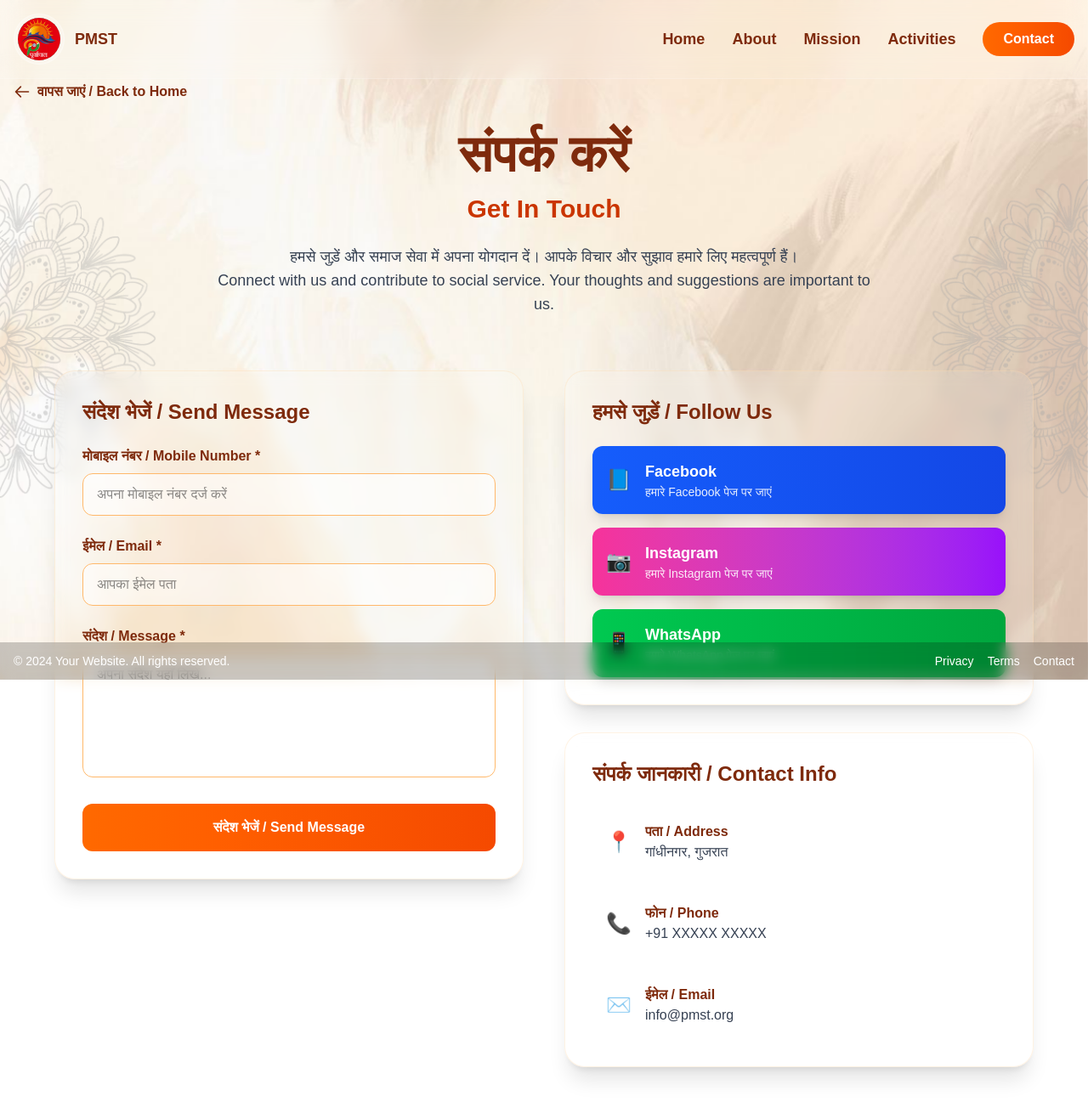
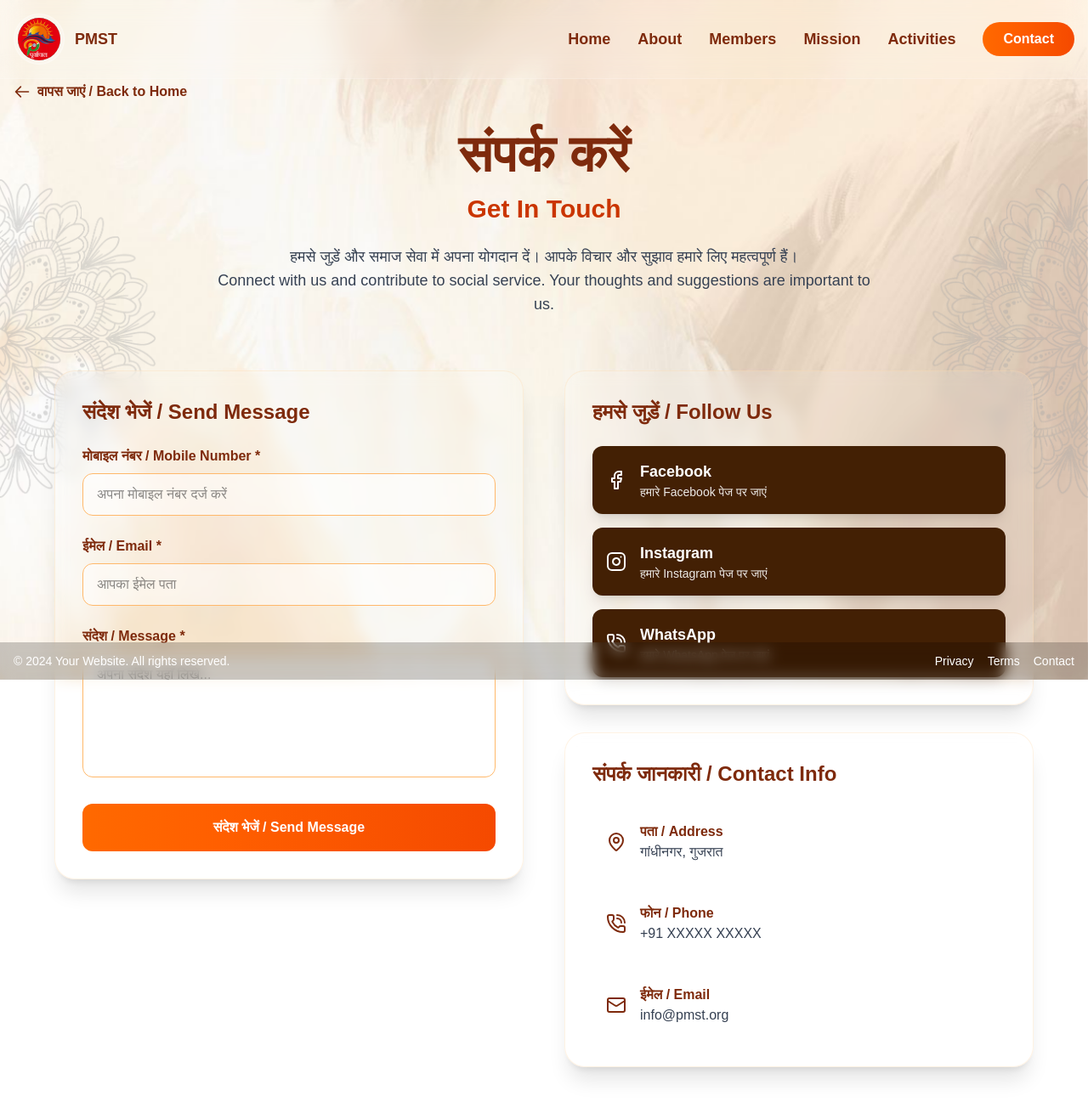
Before and after one commit to sayaji-jay/PMST-webiste, a Next.js app: page /contact in a window 1280 px wide. Shown: the top 1310 px of the page at 85% size. Built offline with nearby package versions, Linux system fonts and the light colour scheme.

Commit message:
Add Members

```diff
--- a/app/components/Header.js
+++ b/app/components/Header.js
@@ -4,9 +4,12 @@ import Image from "next/image";
 import Link from "next/link";
 import { motion } from "framer-motion";
 import { useState } from "react";
+import { usePathname, useRouter } from "next/navigation";
 
 export default function Header() {
   const [isMenuOpen, setIsMenuOpen] = useState(false);
+  const router = useRouter();
+  const pathname = usePathname();
 
   const scrollToSection = (sectionId) => {
     const element = document.getElementById(sectionId);
@@ -19,9 +22,22 @@ export default function Header() {
     setIsMenuOpen(false);
   };
 
+  const handleNavClick = async (sectionId) => {
+    if (pathname !== "/") {
+      // Navigate to home first
+      await router.push("/");
+      // Add a small delay to ensure DOM is ready
+      setTimeout(() => scrollToSection(sectionId), 300);
+    } else {
+      // If already on home, just scroll
+      scrollToSection(sectionId);
+    }
+  };
+
   const navItems = [
     { name: 'Home', id: 'home' },
     { name: 'About', id: 'about' },
+    { name: 'Members', id: 'members' },
     { name: 'Mission', id: 'mission' },
     { name: 'Activities', id: 'activities' }
   ];
@@ -38,7 +54,7 @@ export default function Header() {
           <motion.div
             whileHover={{ scale: 1.05 }}
             className="flex items-center cursor-pointer"
-            onClick={() => scrollToSection('home')}
+            onClick={() => handleNavClick('home')}
           >
             <div className="w-15 h-15 rounded-full overflow-hidden bg-white/20 backdrop-blur-sm border border-white/30 p-1">
               <Image
@@ -57,7 +73,7 @@ export default function Header() {
             {navItems.map((item, index) => (
               <motion.button
                 key={item.id}
-                onClick={() => scrollToSection(item.id)}
+                onClick={() => handleNavClick(item.id)}
                 initial={{ y: -20, opacity: 0 }}
                 animate={{ y: 0, opacity: 1 }}
                 transition={{ delay: index * 0.1, duration: 0.5 }}
@@ -68,7 +84,7 @@ export default function Header() {
               </motion.button>
             ))}
 
-            {/* Contact Link - Goes to separate page */}
+            {/* Contact Link */}
             <Link href="/contact">
               <motion.button
                 initial={{ y: -20, opacity: 0 }}
@@ -107,7 +123,7 @@ export default function Header() {
             {navItems.map((item, index) => (
               <motion.button
                 key={item.id}
-                onClick={() => scrollToSection(item.id)}
+                onClick={() => handleNavClick(item.id)}
                 initial={{ opacity: 0, x: -20 }}
                 animate={{ opacity: 1, x: 0 }}
                 transition={{ delay: index * 0.1 }}
--- /dev/null
+++ b/app/components/Members.js
@@ -0,0 +1,196 @@
+'use client';
+
+import { motion } from 'framer-motion';
+import { Phone, User } from 'lucide-react';
+
+export default function Members() {
+  const members = [
+    {
+      name: "राजेश कुमार",
+      nameEnglish: "Rajesh Kumar",
+      mobile: "+91 98765 43210",
+      image: "https://images.unsplash.com/photo-1507003211169-0a1dd7228f2d?w=300&h=300&fit=crop&crop=face"
+    },
+    {
+      name: "प्रिया शर्मा",
+      nameEnglish: "Priya Sharma",
+      mobile: "+91 87654 32109",
+      image: "https://images.unsplash.com/photo-1494790108755-2616b612b786?w=300&h=300&fit=crop&crop=face"
+    },
+    {
+      name: "अमित पटेल",
+      nameEnglish: "Amit Patel",
+      mobile: "+91 76543 21098",
+      image: "https://images.unsplash.com/photo-1472099645785-5658abf4ff4e?w=300&h=300&fit=crop&crop=face"
+    },
+    {
+      name: "सुनीता देवी",
+      nameEnglish: "Sunita Devi",
+      mobile: "+91 65432 10987",
+      image: "https://images.unsplash.com/photo-1438761681033-6461ffad8d80?w=300&h=300&fit=crop&crop=face"
+    },
+    {
+      name: "विकास अग्रवाल",
+      nameEnglish: "Vikas Agarwal",
+      mobile: "+91 54321 09876",
+      image: "https://images.unsplash.com/photo-1500648767791-00dcc994a43e?w=300&h=300&fit=crop&crop=face"
+    },
+    {
+      name: "मीरा गुप्ता",
+      nameEnglish: "Meera Gupta",
+      mobile: "+91 43210 98765",
+      image: "https://images.unsplash.com/photo-1544005313-94ddf0286df2?w=300&h=300&fit=crop&crop=face"
+    },
+    {
+      name: "संजय सिंह",
+      nameEnglish: "Sanjay Singh",
+      mobile: "+91 32109 87654",
+      image: "https://images.unsplash.com/photo-1519244703995-f4e0f30006d5?w=300&h=300&fit=crop&crop=face"
+    },
+    {
+      name: "अनीता मिश्रा",
+      nameEnglish: "Anita Mishra",
+      mobile: "+91 21098 76543",
+      image: "https://images.unsplash.com/photo-1517841905240-472988babdf9?w=300&h=300&fit=crop&crop=face"
+    }
+  ];
+
+  return (
+    <section id="members" className="py-20 relative overflow-hidden">
+      <div className="container mx-auto px-4">
+        <motion.div
+          initial={{ opacity: 0, y: 50 }}
+          whileInView={{ opacity: 1, y: 0 }}
+          transition={{ duration: 0.8 }}
+          viewport={{ once: true }}
+          className="text-center mb-16"
+        >
+          <motion.h2
+            initial={{ opacity: 0, scale: 0.8 }}
+            whileInView={{ opacity: 1, scale: 1 }}
+            transition={{ duration: 0.6 }}
+            className="text-3xl sm:text-4xl md:text-5xl font-black text-orange-900 mb-4"
+          >
+            हमारे सदस्य
+          </motion.h2>
+          <motion.h3
+            initial={{ opacity: 0, y: 20 }}
+            whileInView={{ opacity: 1, y: 0 }}
+            transition={{ duration: 0.6, delay: 0.2 }}
+            className="text-2xl md:text-3xl font-bold text-orange-700 mb-4"
+          >
+            Our Members
+          </motion.h3>
+          <motion.p
+            initial={{ opacity: 0, y: 20 }}
+            whileInView={{ opacity: 1, y: 0 }}
+            transition={{ duration: 0.6, delay: 0.4 }}
+            className="text-lg text-gray-700 max-w-3xl mx-auto"
+          >
+            समाज की सेवा में समर्पित हमारे प्रतिबद्ध सदस्यों से मिलें
+          </motion.p>
+        </motion.div>
+
+        {/* Members Grid - 4 columns, responsive */}
+        <div className="grid grid-cols-1 sm:grid-cols-2 lg:grid-cols-3 xl:grid-cols-4 gap-6 max-w-7xl mx-auto">
+          {members.map((member, index) => (
+            <motion.div
+              key={index}
+              initial={{ opacity: 0, y: 50, scale: 0.9 }}
+              whileInView={{ opacity: 1, y: 0, scale: 1 }}
+              transition={{ duration: 0.6, delay: index * 0.1 }}
+              whileHover={{
+                y: -10,
+                scale: 1.05,
+                boxShadow: "0 25px 50px rgba(0,0,0,0.15)"
+              }}
+              className="relative group"
+            >
+              <div className="bg-white/90 backdrop-blur-sm border border-orange-200/50 rounded-3xl p-6 h-full hover:bg-white/95 transition-all duration-300 overflow-hidden shadow-lg">
+                {/* Background Pattern */}
+                <div className="absolute top-0 right-0 w-20 h-20 opacity-5">
+                  <div className="w-full h-full bg-gradient-to-br from-orange-500 to-orange-600 rounded-full blur-xl"></div>
+                </div>
+
+                {/* Member Image */}
+                <motion.div
+                  whileHover={{ scale: 1.1 }}
+                  transition={{ duration: 0.3 }}
+                  className="relative mb-4"
+                >
+                  <div className="w-24 h-24 mx-auto rounded-full overflow-hidden border-4 border-orange-200 shadow-lg">
+                    <img
+                      src={member.image}
+                      alt={member.nameEnglish}
+                      className="w-full h-full object-cover"
+                      onError={(e) => {
+                        e.target.style.display = 'none';
+                        e.target.nextSibling.style.display = 'flex';
+                      }}
+                    />
+                    <div className="w-full h-full bg-gradient-to-br from-orange-400 to-orange-600 flex items-center justify-center hidden">
+                      <User size={32} className="text-white" />
+                    </div>
+                  </div>
+                </motion.div>
+
+                {/* Member Info */}
+                <div className="text-center relative z-10">
+                  <motion.h4
+                    className="text-lg font-bold text-orange-900 mb-1"
+                    whileHover={{ scale: 1.05 }}
+                  >
+                    {member.name}
+                  </motion.h4>
+                  <motion.h5
+                    className="text-md font-semibold text-orange-700 mb-3"
+                    whileHover={{ scale: 1.05 }}
+                  >
+                    {member.nameEnglish}
+                  </motion.h5>
+
+                  {/* Mobile Number */}
+                  <motion.div
+                    initial={{ opacity: 0.8 }}
+                    whileHover={{ opacity: 1, scale: 1.05 }}
+                    className="flex items-center justify-center gap-2 text-gray-700 bg-orange-50 rounded-full py-2 px-3"
+                  >
+                    <Phone size={16} className="text-orange-600" />
+                    <span className="text-sm font-medium">{member.mobile}</span>
+                  </motion.div>
+                </div>
+
+                {/* Hover Effect */}
+                <motion.div
+                  className="absolute bottom-0 left-0 right-0 h-1 bg-gradient-to-r from-orange-500 to-orange-600 transform origin-left scale-x-0 group-hover:scale-x-100 transition-transform duration-500"
+                ></motion.div>
+              </div>
+            </motion.div>
+          ))}
+        </div>
+
+        {/* Call to Action */}
+        <motion.div
+          initial={{ opacity: 0, y: 50 }}
+          whileInView={{ opacity: 1, y: 0 }}
+          transition={{ duration: 0.8, delay: 0.5 }}
+          viewport={{ once: true }}
+          className="text-center mt-16"
+        >
+          <motion.a
+            href="/contact"
+            whileHover={{ scale: 1.05 }}
+            className="inline-block bg-gradient-to-r from-orange-500 to-orange-600 text-white font-bold px-8 py-4 rounded-full shadow-lg hover:shadow-xl transition-all duration-300 cursor-pointer"
+          >
+            <motion.span
+              whileHover={{ scale: 1.1 }}
+              className="inline-block"
+            >
+              सदस्य बनें • Become a Member
+            </motion.span>
+          </motion.a>
+        </motion.div>
+      </div>
+    </section>
+  );
+}
--- a/app/contact/page.js
+++ b/app/contact/page.js
@@ -3,7 +3,7 @@
 import { motion } from 'framer-motion';
 import Link from 'next/link';
 import { useState } from 'react';
-
+import { Facebook,Instagram,PhoneCall,MapPin,Mail } from 'lucide-react';
 export default function Contact() {
   const [formData, setFormData] = useState({
     mobile: '',
@@ -29,21 +29,18 @@ export default function Contact() {
   const socialLinks = [
     {
       name: 'Facebook',
-      icon: '📘',
+      icon: Facebook,
       url: 'https://facebook.com',
-      color: 'from-blue-600 to-blue-700'
     },
     {
       name: 'Instagram',
-      icon: '📷',
+      icon: Instagram,
       url: 'https://instagram.com',
-      color: 'from-pink-500 to-purple-600'
     },
     {
       name: 'WhatsApp',
-      icon: '📱',
+      icon: PhoneCall,
       url: 'https://whatsapp.com',
-      color: 'from-green-500 to-green-600'
     }
   ];
 
@@ -209,7 +206,9 @@ export default function Contact() {
               <h3 className="text-2xl font-bold text-orange-900 mb-6">हमसे जुड़ें / Follow Us</h3>
 
               <div className="space-y-4">
-                {socialLinks.map((social, index) => (
+                {socialLinks.map((social, index) => {
+                  const Icon = social.icon;
+                  return (
                   <motion.a
                     key={social.name}
                     href={social.url}
@@ -219,15 +218,16 @@ export default function Contact() {
                     animate={{ opacity: 1, x: 0 }}
                     transition={{ duration: 0.5, delay: 0.6 + index * 0.1 }}
                     whileHover={{ scale: 1.05, x: 10 }}
-                    className={`flex items-center p-4 bg-gradient-to-r ${social.color} text-white rounded-xl shadow-lg hover:shadow-xl transition-all duration-300`}
+                    className={`flex items-center p-4 bg-gradient-to-r bg-yellow-950 text-white rounded-xl shadow-lg hover:shadow-xl transition-all duration-300`}
                   >
-                    <span className="text-2xl mr-4">{social.icon}</span>
+                    <span className="text-2xl mr-4"><Icon/></span>
                     <div>
                       <span className="font-semibold text-lg">{social.name}</span>
                       <p className="text-sm opacity-90">हमारे {social.name} पेज पर जाएं</p>
                     </div>
                   </motion.a>
-                ))}
+                  )}
+                )}
               </div>
             </motion.div>
 
@@ -243,11 +243,11 @@ export default function Contact() {
                   initial={{ opacity: 0, y: 20 }}
                   animate={{ opacity: 1, y: 0 }}
                   transition={{ duration: 0.5, delay: 0.9 }}
-                  className="flex items-center p-4 bg-white/20 rounded-xl"
+                  className="flex items-center p-4 rounded-xl text-orange-900"
                 >
-                  <span className="text-2xl mr-4">📍</span>
+                  <span className="text-2xl mr-4"><MapPin/></span>
                   <div>
-                    <h4 className="font-semibold text-orange-900">पता / Address</h4>
+                    <h4 className="font-semibold">पता / Address</h4>
                     <p className="text-gray-700">गांधीनगर, गुजरात</p>
                   </div>
                 </motion.div>
@@ -256,11 +256,11 @@ export default function Contact() {
                   initial={{ opacity: 0, y: 20 }}
                   animate={{ opacity: 1, y: 0 }}
                   transition={{ duration: 0.5, delay: 1.0 }}
-                  className="flex items-center p-4 bg-white/20 rounded-xl"
+                  className="flex items-center p-4 rounded-xl text-orange-900"
                 >
-                  <span className="text-2xl mr-4">📞</span>
+                  <span className="text-2xl mr-4"><PhoneCall/></span>
                   <div>
-                    <h4 className="font-semibold text-orange-900">फोन / Phone</h4>
+                    <h4 className="font-semibold">फोन / Phone</h4>
                     <p className="text-gray-700">+91 XXXXX XXXXX</p>
                   </div>
                 </motion.div>
@@ -269,11 +269,11 @@ export default function Contact() {
                   initial={{ opacity: 0, y: 20 }}
                   animate={{ opacity: 1, y: 0 }}
                   transition={{ duration: 0.5, delay: 1.1 }}
-                  className="flex items-center p-4 bg-white/20 rounded-xl"
+                  className="flex items-center p-4 rounded-xl text-orange-900"
                 >
-                  <span className="text-2xl mr-4">✉️</span>
+                  <span className="text-2xl mr-4"><Mail/></span>
                   <div>
-                    <h4 className="font-semibold text-orange-900">ईमेल / Email</h4>
+                    <h4 className="font-semibold ">ईमेल / Email</h4>
                     <p className="text-gray-700">info@pmst.org</p>
                   </div>
                 </motion.div>
--- a/package.json
+++ b/package.json
@@ -10,6 +10,7 @@
   },
   "dependencies": {
     "framer-motion": "^12.23.12",
+    "lucide-react": "^0.542.0",
     "next": "15.5.2",
     "react": "19.1.0",
     "react-dom": "19.1.0"
```
Also changed, not shown: app/components/Activities.js (+13 -7 lines), app/page.js (+7 -1 lines), 1 other file (tests, documents, lock files or other folders).
